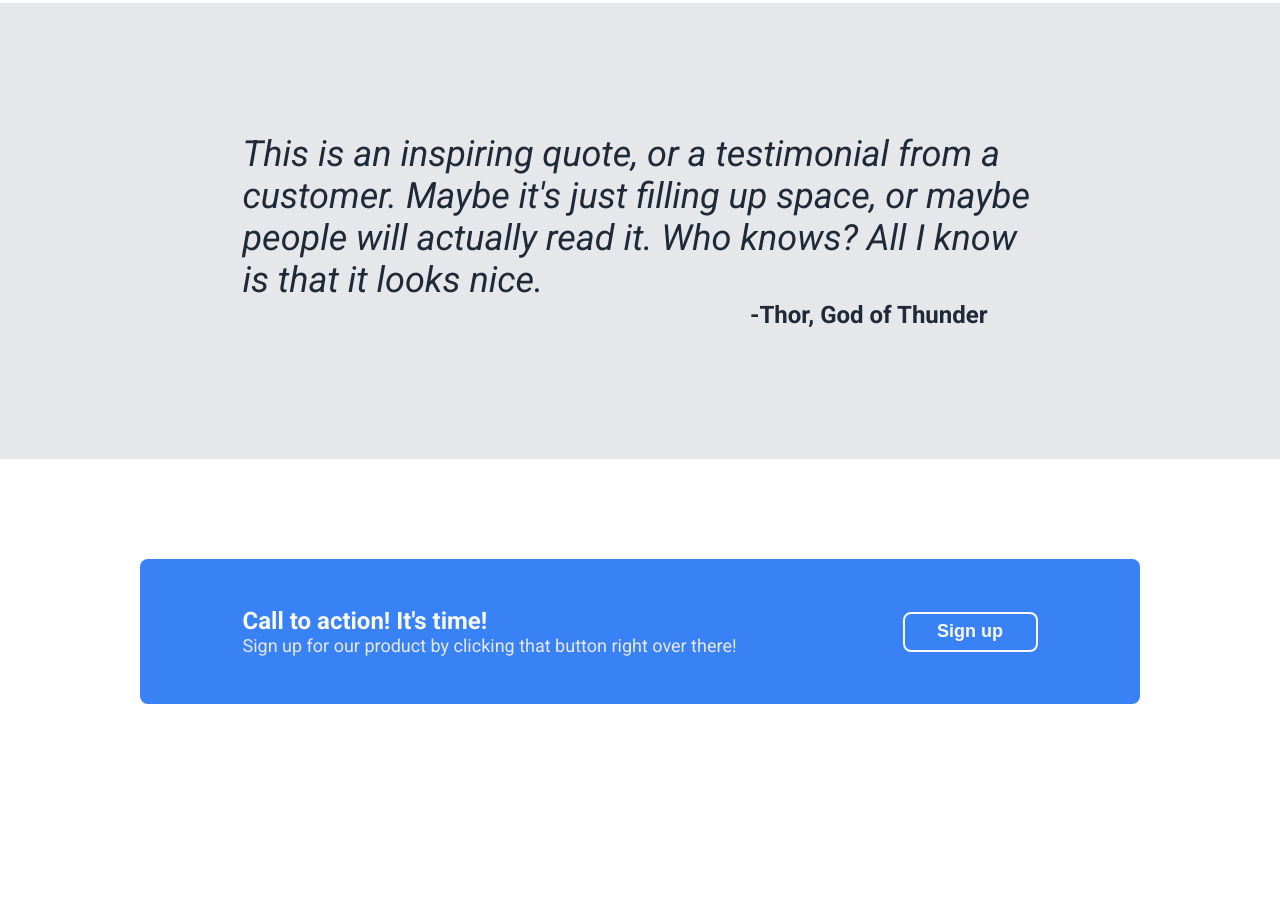
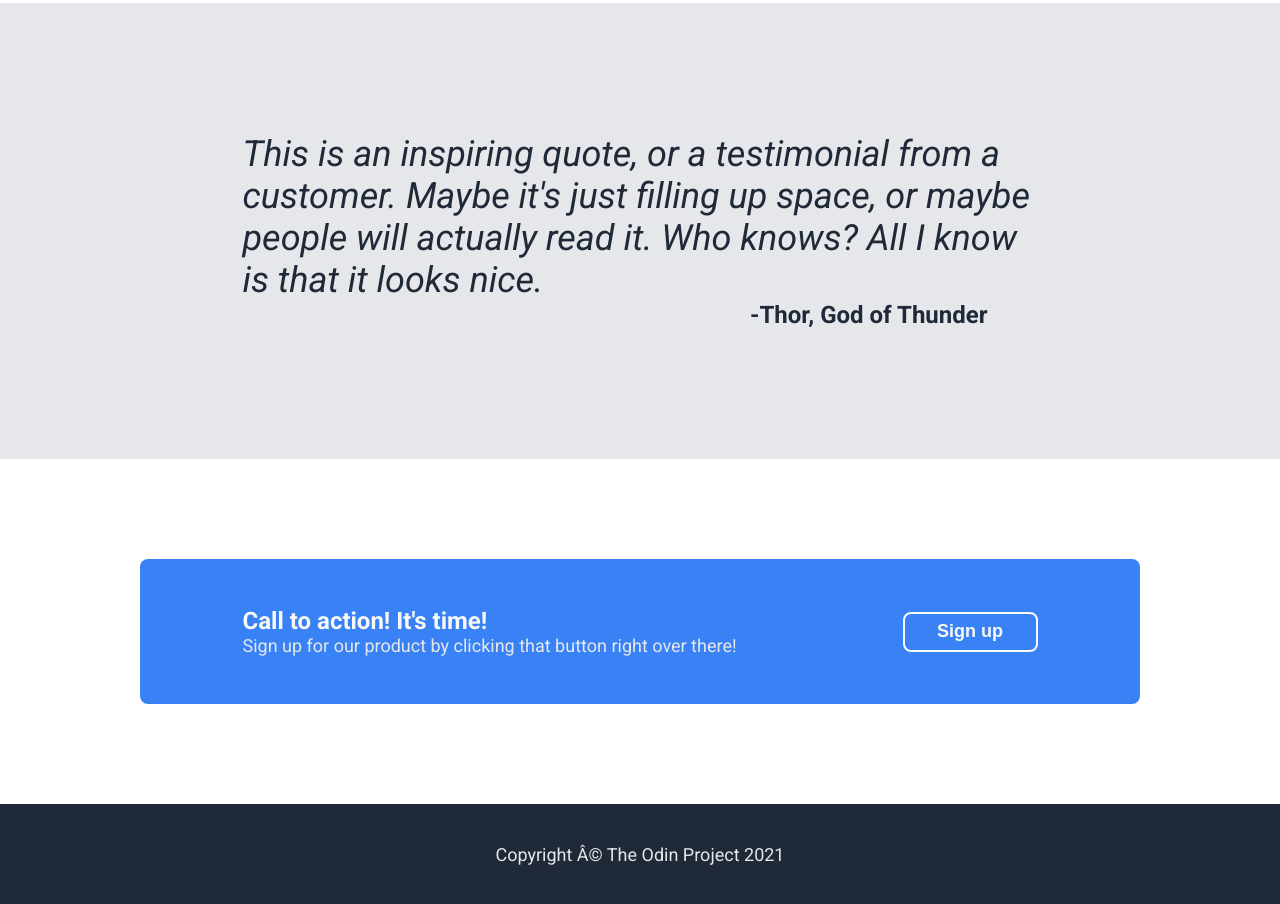
Before and after one commit to JamahlBoykin/odin-landing-page, a plain HTML site: page index.html in a window 1280 px wide. Shown: the part 996-1900 px from the top of the page. Before the commit the page ends 1800 px from the top, so only its background shows below. Drawn offline with Linux system fonts and the light colour scheme.

Commit message:
Create and style the footer

```diff
--- a/index.html
+++ b/index.html
@@ -80,5 +80,12 @@
         </div>
       </div>
     </div>
+
+    <div class="container-6">
+      <div class="section">
+        <footer>Copyright © The Odin Project 2021</footer>
+      </div>
+    </div>
+
   </body>
 </html>
--- a/styles.css
+++ b/styles.css
@@ -2,6 +2,9 @@ body {
     font-family: Roboto, sans-serif;
     padding: 0;
     margin: 0;
+    height: 100vh;
+    display: flex;
+    flex-direction: column;
 }
 
 a {
@@ -238,3 +241,22 @@ p {
     justify-content: center;
     align-items: center;
 }
+
+
+
+
+
+.container-6 {
+    background-color: #1F2937;
+    margin-top: auto;
+}
+
+.container-6 footer {
+    display: flex;
+    justify-content: center;
+    align-items: center;
+    color: #E5E7EB;
+    font-size: 18px;
+    text-align: center;
+    height: 100px;
+}
```
